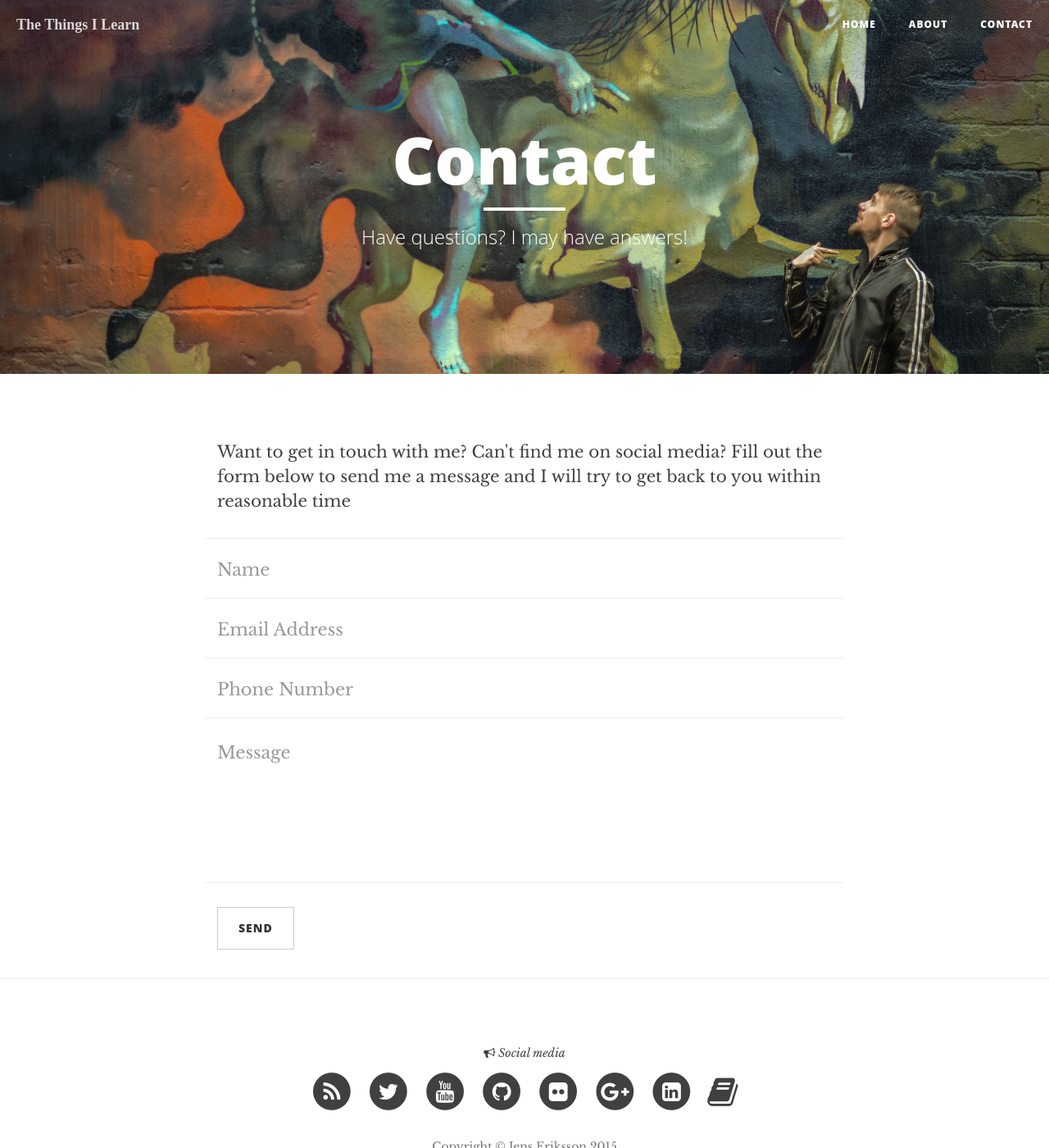
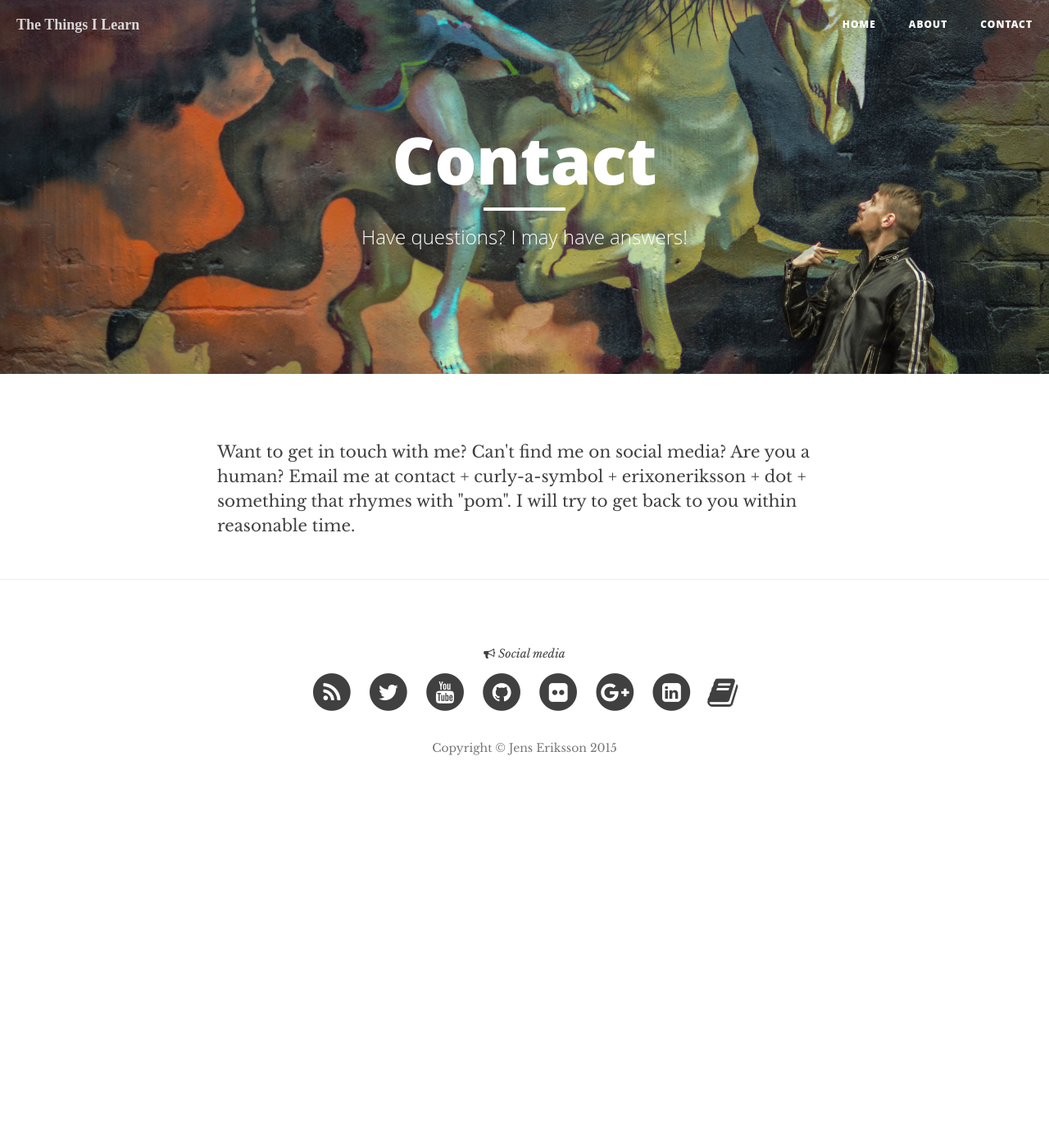
Before and after one commit to Oftatkofta/Oftatkofta.github.io, a Jekyll site: the page built from contact.html, in a window 1280 px wide and 1400 px high. Shown: the whole window at 82% size. Built offline with Jekyll 4.4.1, drawn with Linux system fonts in a browser that asks for light colours; nearby versions of some CDN libraries; some web fonts are replaced.

Commit message:
removed non functional contact form

```diff
--- a/contact.html
+++ b/contact.html
@@ -5,44 +5,4 @@ description: "Have questions? I may have answers!"
 header-img: "img/contact-bg.jpg"
 ---
 
-<p>Want to get in touch with me? Can't find me on social media? Fill out the form below to send me a message and I will try to get back to you within reasonable time</p>
-<!-- Contact Form - Enter your email address on line 19 of the mail/contact_me.php file to make this form work. -->
-<!-- WARNING: Some web hosts do not allow emails to be sent through forms to common mail hosts like Gmail or Yahoo. It's recommended that you use a private domain email address! -->
-<!-- NOTE: To use the contact form, your site must be on a live web host with PHP! The form will not work locally! -->
-<form name="sentMessage" id="contactForm" novalidate>
-    <div class="row control-group">
-        <div class="form-group col-xs-12 floating-label-form-group controls">
-            <label>Name</label>
-            <input type="text" class="form-control" placeholder="Name" id="name" required data-validation-required-message="Please enter your name.">
-            <p class="help-block text-danger"></p>
-        </div>
-    </div>
-    <div class="row control-group">
-        <div class="form-group col-xs-12 floating-label-form-group controls">
-            <label>Email Address</label>
-            <input type="email" class="form-control" placeholder="Email Address" id="email" required data-validation-required-message="Please enter your email address.">
-            <p class="help-block text-danger"></p>
-        </div>
-    </div>
-    <div class="row control-group">
-        <div class="form-group col-xs-12 floating-label-form-group controls">
-            <label>Phone Number</label>
-            <input type="tel" class="form-control" placeholder="Phone Number" id="phone" required data-validation-required-message="Please enter your phone number.">
-            <p class="help-block text-danger"></p>
-        </div>
-    </div>
-    <div class="row control-group">
-        <div class="form-group col-xs-12 floating-label-form-group controls">
-            <label>Message</label>
-            <textarea rows="5" class="form-control" placeholder="Message" id="message" required data-validation-required-message="Please enter a message."></textarea>
-            <p class="help-block text-danger"></p>
-        </div>
-    </div>
-    <br>
-    <div id="success"></div>
-    <div class="row">
-        <div class="form-group col-xs-12">
-            <button type="submit" class="btn btn-default">Send</button>
-        </div>
-    </div>
-</form>
+<p>Want to get in touch with me? Can't find me on social media? Are you a human? Email me at contact + curly-a-symbol + erixoneriksson + dot +  something that rhymes with "pom". I will try to get back to you within reasonable time.</p>
```
Also changed, not shown: 1 other file.
